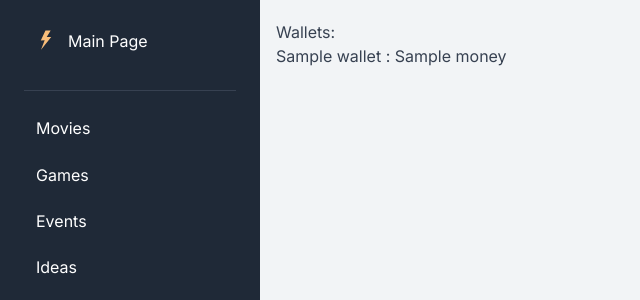
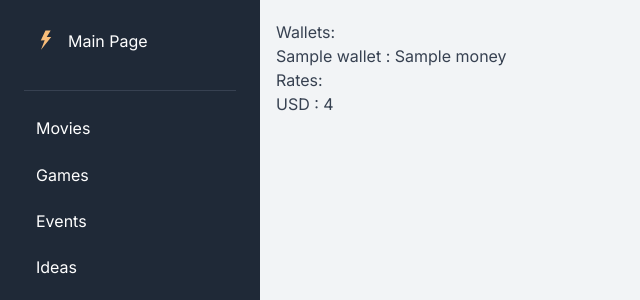
Before and after one commit to netherhouse/Afina, a Django app: template templates/finances/wallets.html in a window 1280 px wide. Shown: the top 300 px of the page, without its empty margins (0-640 px from the left). Run offline with Django 5.2, Linux system fonts and the light colour scheme; the template is opened without the code that fills it: most values are stand-ins (such as "Sample title", 1, 10 or a date in 2020); parts of the project's set-up code (start-up, migrations or seed data) failed here and were passed over; some libraries are stand-ins or nearby versions.

Commit message:
add rates view to "wallets.html"

```diff
--- a/templates/finances/wallets.html
+++ b/templates/finances/wallets.html
@@ -17,6 +17,15 @@
     {% endfor %}
   </div>
 
+  <div>
+    Rates:
+    <br>
+    {% for currency, rate in nbu_rates.items %}
+      {{ currency }} : {{ rate }}
+      <br>
+    {% endfor %}
+  </div>
+
 {% endblock content %}
 
 <!-- Specific Page JS goes HERE  -->
```
